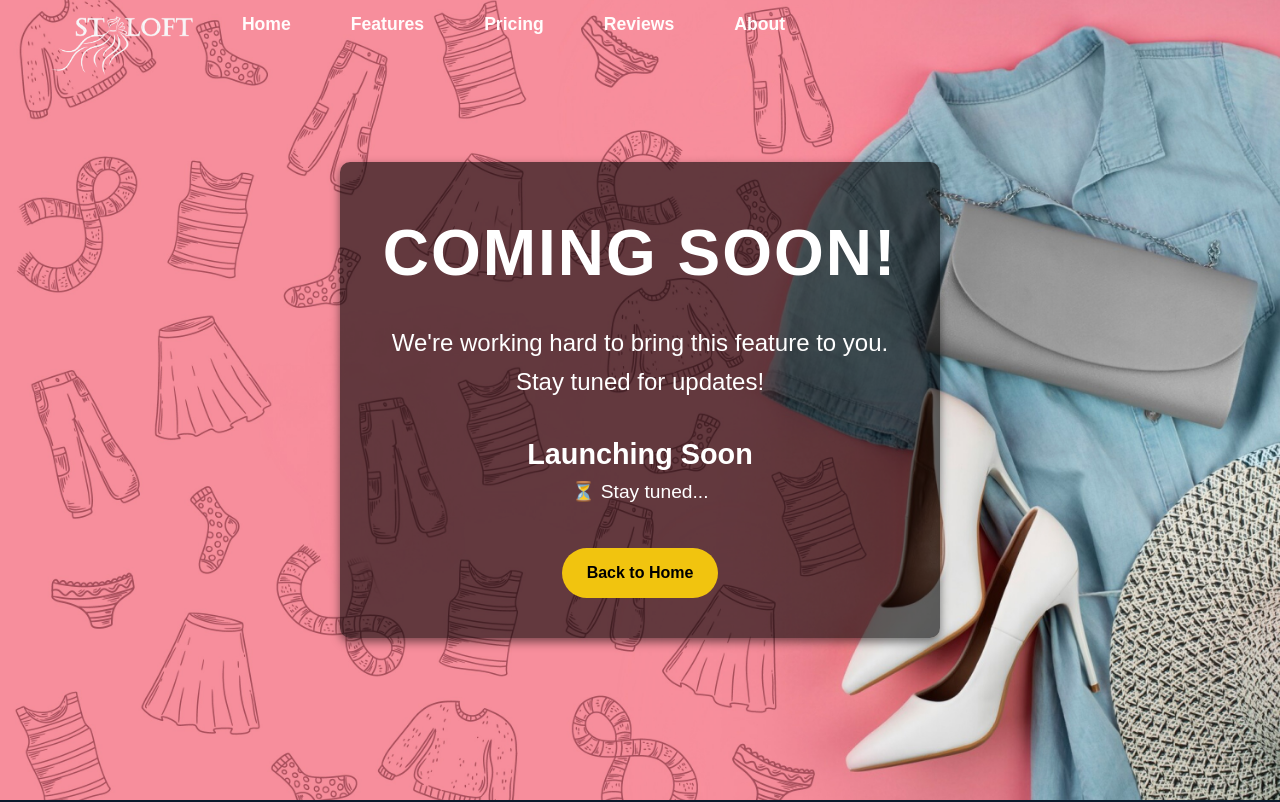
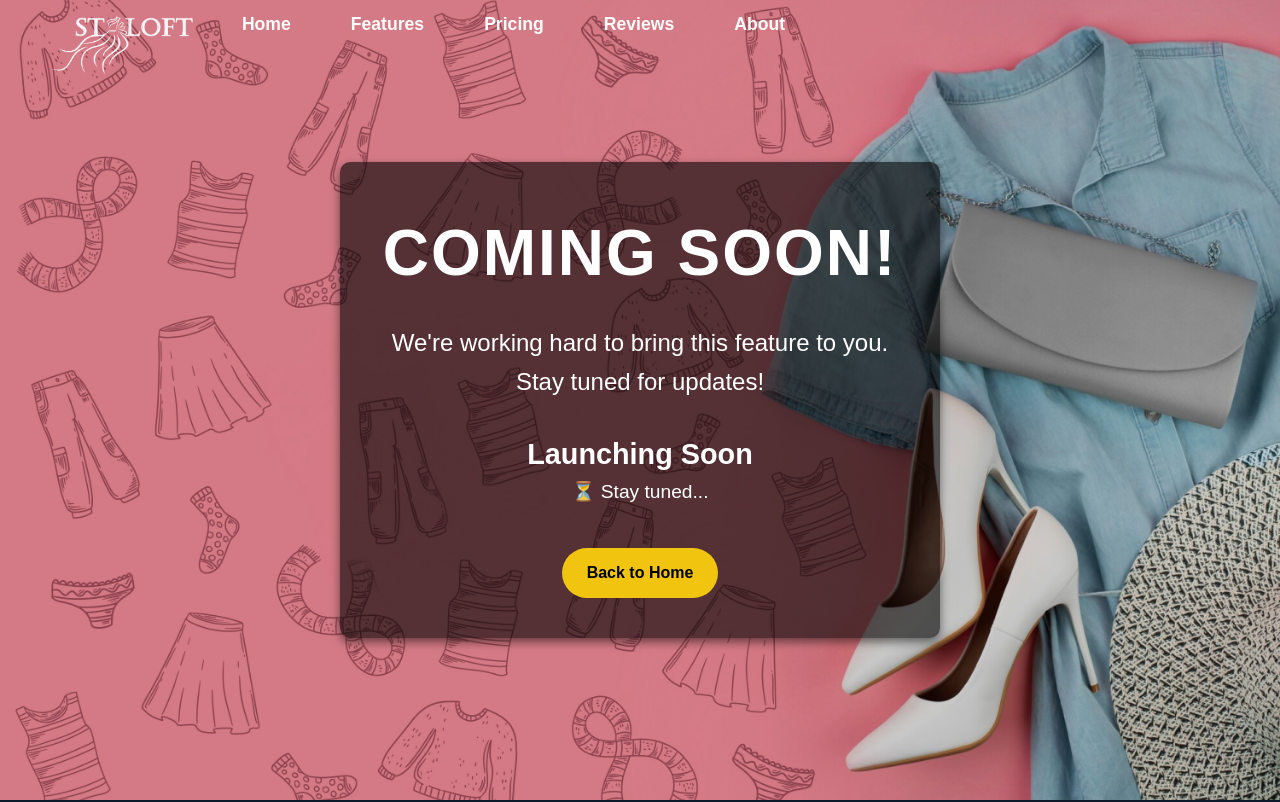
Before and after one commit to Pinsara20/Styloft_Marketing_Web, a React (Vite) app: page /coming-soon in a window 1280 px wide. Shown: the top 802 px of the page. Built offline with nearby package versions, Linux system fonts and the light colour scheme.

Commit message:
dark background

```diff
--- a/src/assets/css/explorefeature.css
+++ b/src/assets/css/explorefeature.css
@@ -11,6 +11,16 @@
     text-align: center;
     color: white;
     overflow: hidden;
+  }
+
+  .coming-soon-container::before {
+    content: "";
+    position: absolute;
+    top: 0;
+    left: 0;
+    width: 100%;
+    height: 100%;
+    background: rgba(0, 0, 0, 0.143);
   }
 
   /* Fade-in and pop-in effect for the content */
```
